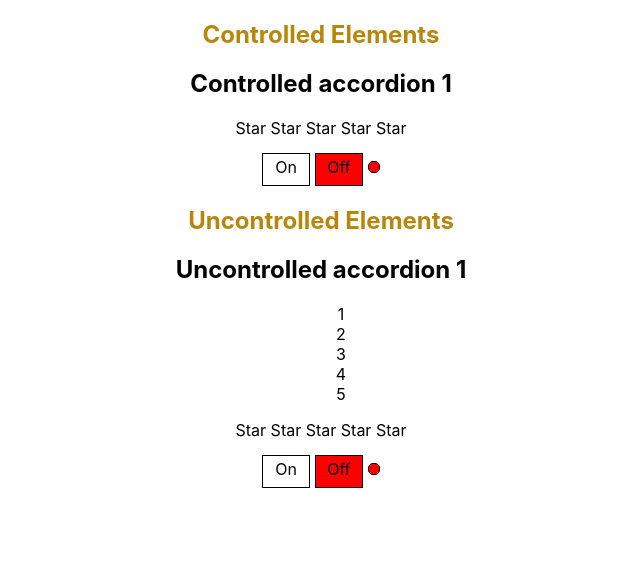
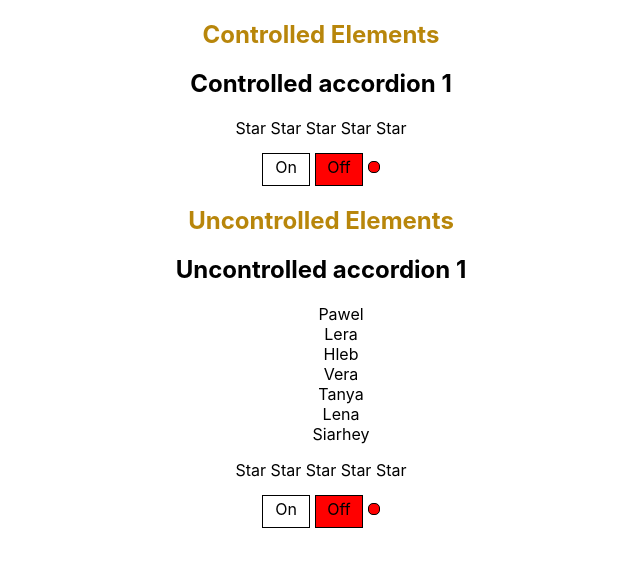
Before and after one commit to PavelNovik/react-learning-ts, a React (Create React App) app: page / in a window 1280 px wide. Both pictures are taken after a click on the element "Uncontrolled accordion 1". Shown: the top 566 px of the page, without its empty margins (319-959 px from the left). Built offline with nearby package versions, Linux system fonts and the light colour scheme.

Commit message:
Add mapping for accordion

```diff
--- a/src/App.tsx
+++ b/src/App.tsx
@@ -8,12 +8,17 @@ import {UncontrolledRating} from "./components/Rating/UncontrolledRating";
 import {UncontrolledOnOff} from "./components/OnOff/UncontrolledOnOff";
 import {RatingType} from "./components/Rating/Rating";
 
-
+export type ItemType = {
+    title: string
+    value: any
+}
 function App() {
     // console.log('App rendering')
     const [onIndicator, setOnIndicator] = useState<boolean>(false)
     const [rating, setRating] = useState<RatingType>(0)
     const [collapsed, setCollapsed] = useState<boolean>(true)
+
+    const items: ItemType[] = [{title: 'Pawel', value:1}, {title: 'Lera', value:2}, {title: 'Hleb', value:3}, {title: 'Vera', value:4}, {title: 'Tanya', value:5}, {title: 'Lena', value:6}, {title: 'Siarhey', value:7}]
 
     const changeLightHandler = (isOn: boolean) => {
         setOnIndicator(isOn)
@@ -25,10 +30,14 @@ function App() {
         setCollapsed(!collapsed)
     }
 
+    const onClick= (value: any)=> {
+
+    }
+
     return (
         <div className="App">
             <PageTitle title={"Controlled Elements"}/>
-            <Accordion title={"Controlled accordion 1"} collapsed={collapsed} changeAccordionCollapsed={changeAccordionCollapsed}/>
+            <Accordion onClick={onClick} items={items} title={"Controlled accordion 1"} collapsed={collapsed} changeAccordionCollapsed={changeAccordionCollapsed}/>
             <Rating value={rating} changeRating={changeRating}/>
             <OnOff on={onIndicator} changeLight={changeLightHandler}/>
             <PageTitle title={"Uncontrolled Elements"}/>
--- a/src/components/Accordeon/Accordion.tsx
+++ b/src/components/Accordeon/Accordion.tsx
@@ -1,42 +1,46 @@
 import React from "react";
+import {ItemType} from "../../App";
 
 type AccordionPropsType = {
     title: string
     collapsed: boolean
     changeAccordionCollapsed: () => void
+    items: ItemType[]
+    onClick: (value: any)=> void
 }
 
 
 export function Accordion(props: AccordionPropsType) {
     // console.log('Accordion rendering')
     return <>
-            <AccordionTitle onClick={props.changeAccordionCollapsed} title={props.title}/>
-            { !props.collapsed && <AccordionBody/>}
-        </>
+        <AccordionTitle onClick={props.changeAccordionCollapsed} title={props.title}/>
+        {!props.collapsed && <AccordionBody onClick={props.onClick} items={props.items}/>}
+    </>
 
 }
 
 type AccordionTitlePropsType = {
     title: string
-    onClick: ()=> void
+    onClick: () => void
 }
 
 function AccordionTitle(props: AccordionTitlePropsType) {
     // console.log('Accordion Title rendering')
     return (
-        <h2 onClick={(e)=>props.onClick()}>{props.title}</h2>
+        <h2 onClick={(e) => props.onClick()}>{props.title}</h2>
     )
 }
 
-function AccordionBody() {
+type AccordionBodyPropsType = {
+    items: ItemType[]
+    onClick: (value: any)=> void
+}
+
+function AccordionBody(props: AccordionBodyPropsType) {
     // console.log('Accordion Body rendering')
     return (
         <ul style={{listStyle: 'none'}}>
-            <li> 1 </li>
-            <li> 2 </li>
-            <li> 3 </li>
-            <li> 4 </li>
-            <li> 5 </li>
+            {props.items.map((i) => <li key={i.value} onClick={()=> {props.onClick(i.value)}}> {i.title} </li>)}
         </ul>
     )
 }
--- a/src/components/Accordeon/UncontrolledAccordion.tsx
+++ b/src/components/Accordeon/UncontrolledAccordion.tsx
@@ -8,7 +8,12 @@ type AccordionPropsType = {
     title: string
 
 }
+type AccordionBodyPropsType = {
+    items: string[]
+
+}
 export const UncontrolledAccordion = (props: AccordionPropsType) => {
+    const items = ['Pawel', 'Lera', 'Hleb', 'Vera', 'Tanya', 'Lena', 'Siarhey']
     const [isCollapsed, setIsCollapsed] = useState(true)
     const onCLickHandler = () => {
         setIsCollapsed(!isCollapsed)
@@ -17,7 +22,7 @@ export const UncontrolledAccordion = (props: AccordionPropsType) => {
 
     return <>
         <AccordionTitle onClick={onCLickHandler} title={props.title}/>
-        {!isCollapsed && <AccordionBody/>}
+        {!isCollapsed && <AccordionBody items={items}/>}
     </>
 
 }
@@ -28,14 +33,10 @@ function AccordionTitle(props: AccordionTitlePropsType) {
     )
 }
 
-function AccordionBody() {
+function AccordionBody(props: AccordionBodyPropsType) {
     return (
         <ul style={{listStyle: 'none'}}>
-            <li> 1 </li>
-            <li> 2 </li>
-            <li> 3 </li>
-            <li> 4 </li>
-            <li> 5 </li>
+            {props.items.map((i,ind) => <li key={ind}>{i}</li>)}
         </ul>
     )
 }
```
Also changed, not shown: 1 other file (tests, documents, lock files or other folders).
